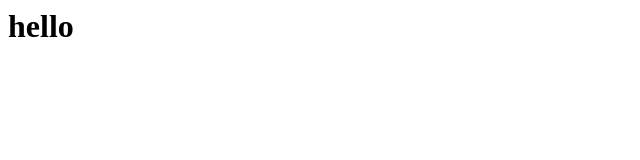
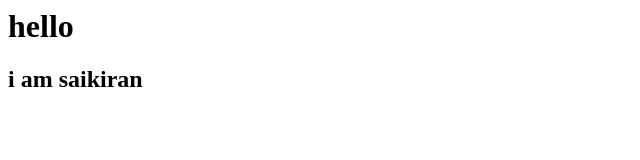
Before and after one commit to Ygd-kings/sec0, a plain HTML site: page index.html in a window 1280 px wide. Shown: the whole page, without its empty margins (0-640 px from the left). Drawn offline with Linux system fonts and the light colour scheme.

Commit message:
On branch master

```diff
--- a/index.html
+++ b/index.html
@@ -1,3 +1,4 @@
 <html>
 <h1>hello</h1>
+<h2>i am saikiran</h2>
 </html>
```
Also changed, not shown: 1 other file.
